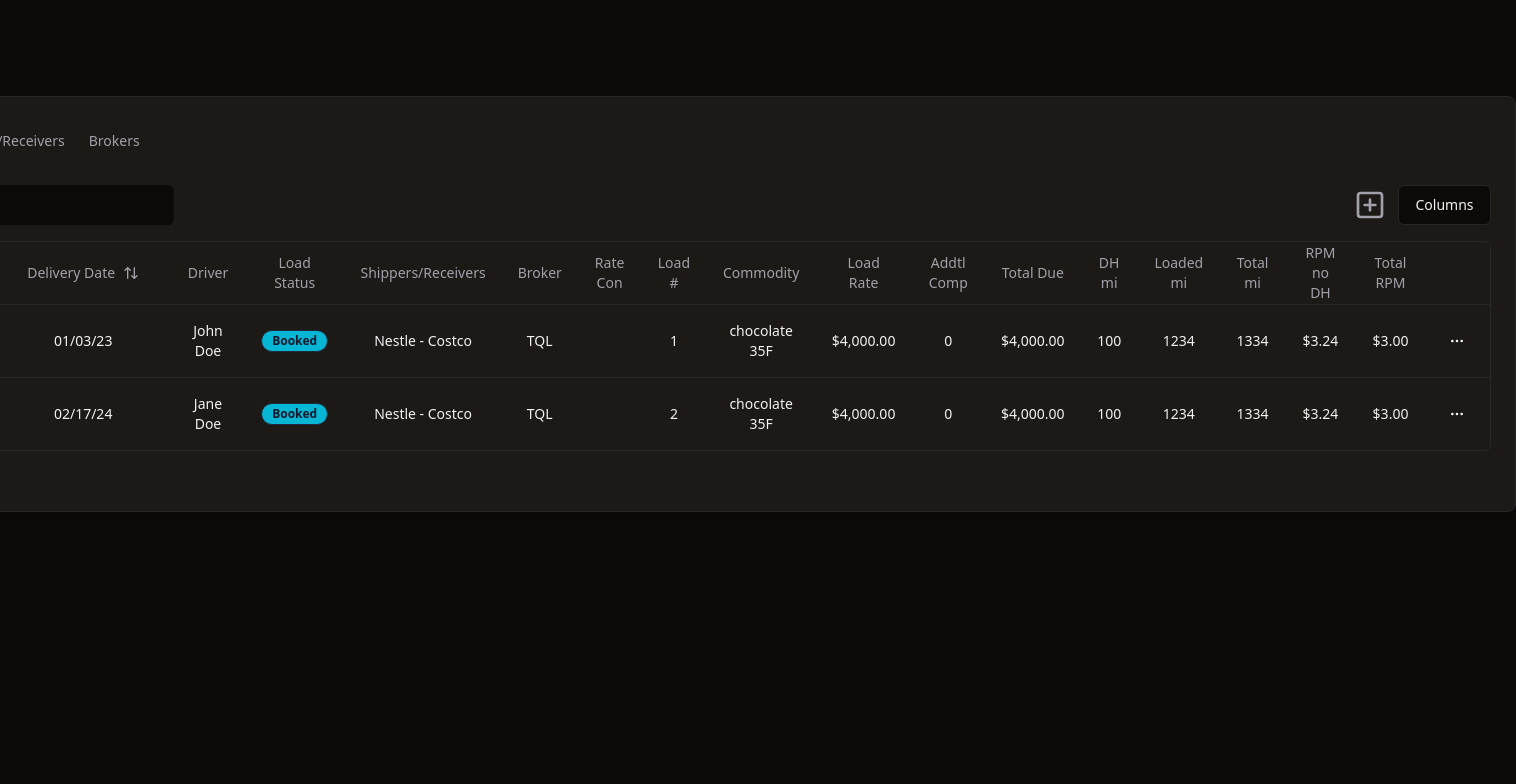
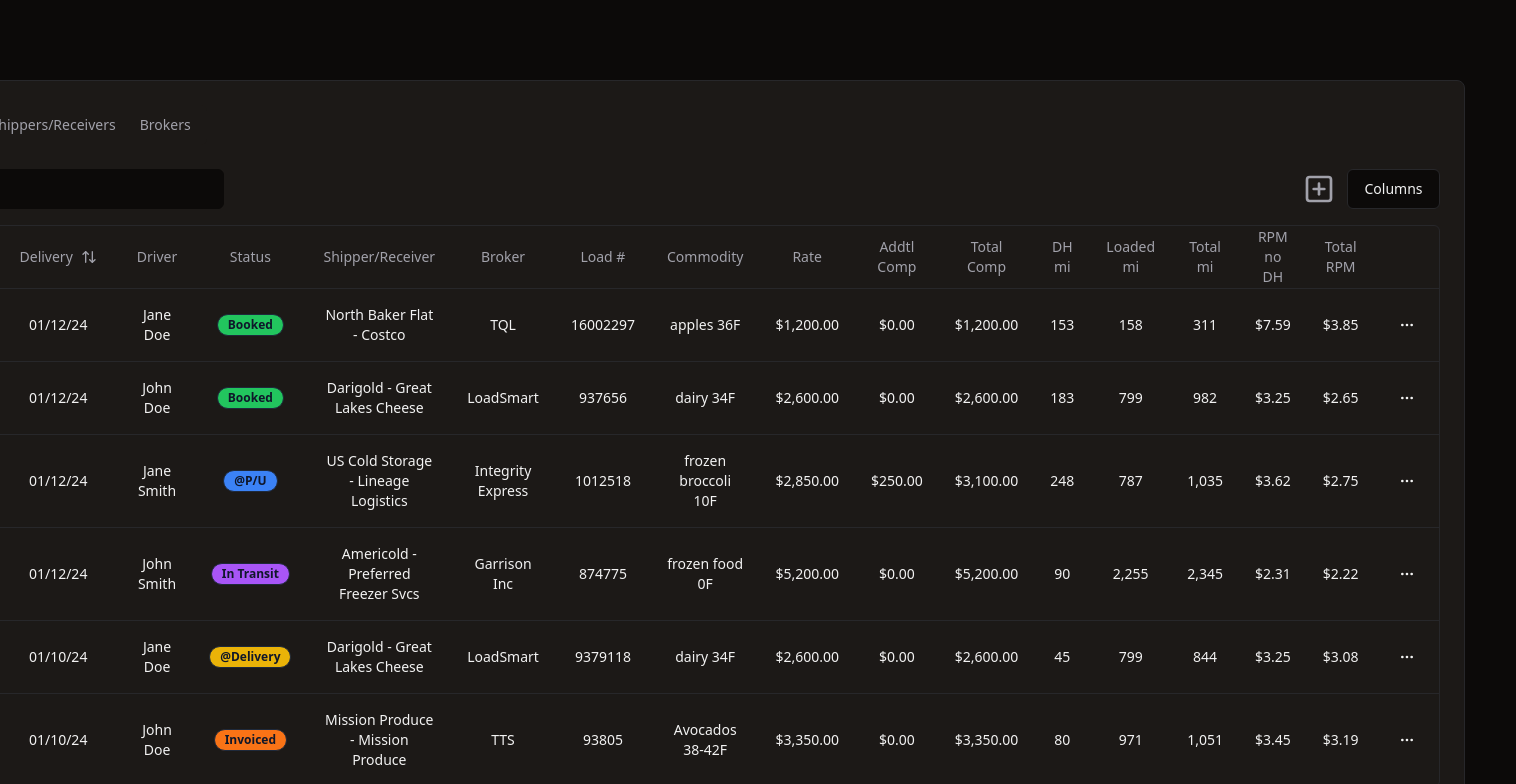
Before and after one commit to joelljones/tms, a Next.js app: page / in a window 1280 px wide. Shown: the top 784 px of the page, 1516 px wide, since content can reach past the window. Built offline with nearby package versions, Linux system fonts and the light colour scheme.

Commit message:
refactor: update data

```diff
--- a/src/app/loads/columns.jsx
+++ b/src/app/loads/columns.jsx
@@ -94,8 +94,9 @@ export const columns = [
         <Button
           variant="ghost"
           onClick={() => column.toggleSorting(column.getIsSorted() === 'asc')}
+          className="p-2"
         >
-          Date Booked
+          Booked
           <ArrowUpDown className="ml-2 h-4 w-4" />
         </Button>
       );
@@ -109,8 +110,9 @@ export const columns = [
         <Button
           variant="ghost"
           onClick={() => column.toggleSorting(column.getIsSorted() === 'asc')}
+          className="p-2"
         >
-          Delivery Date
+          Delivery
           <ArrowUpDown className="ml-2 h-4 w-4" />
         </Button>
       );
@@ -122,11 +124,11 @@ export const columns = [
   },
   {
     accessorKey: 'loadStatus',
-    header: 'Load Status',
+    header: 'Status',
   },
   {
     accessorKey: 'shippersReceivers',
-    header: 'Shippers/Receivers',
+    header: 'Shipper/Receiver',
   },
   {
     accessorKey: 'broker',
@@ -147,7 +149,7 @@ export const columns = [
   {
     accessorKey: 'loadRate',
     // header: 'Load Rate',
-    header: () => <div>Load Rate</div>,
+    header: () => <div>Rate</div>,
     cell: ({ row }) => {
       const loadRate = parseFloat(row.getValue('loadRate'));
       const formatted = new Intl.NumberFormat('en-US', {
@@ -160,18 +162,28 @@ export const columns = [
   },
   {
     accessorKey: 'addtlComp',
-    header: 'Addtl Comp',
-  },
-  {
-    accessorKey: 'totalDue',
-    // header: 'Total Due',
-    header: () => <div>Total Due</div>,
+    // header: 'Addtl Comp',
+    header: () => <div>Addtl Comp</div>,
     cell: ({ row }) => {
-      const totalDue = parseFloat(row.getValue('totalDue'));
+      const addtlComp = parseFloat(row.getValue('addtlComp'));
       const formatted = new Intl.NumberFormat('en-US', {
         style: 'currency',
         currency: 'USD',
-      }).format(totalDue);
+      }).format(addtlComp);
+
+      return <div className="font-medium">{formatted}</div>;
+    },
+  },
+  {
+    accessorKey: 'totalComp',
+    // header: 'Total Due',
+    header: () => <div>Total Comp</div>,
+    cell: ({ row }) => {
+      const totalComp = parseFloat(row.getValue('totalComp'));
+      const formatted = new Intl.NumberFormat('en-US', {
+        style: 'currency',
+        currency: 'USD',
+      }).format(totalComp);
 
       return <div className="font-medium">{formatted}</div>;
     },
@@ -182,11 +194,25 @@ export const columns = [
   },
   {
     accessorKey: 'loadedMi',
-    header: 'Loaded mi',
+    // header: 'Loaded mi',
+    header: () => <div>Loaded mi</div>,
+    cell: ({ row }) => {
+      const loadedMi = parseFloat(row.getValue('loadedMi'));
+      const formatted = new Intl.NumberFormat('en-US').format(loadedMi);
+
+      return <div className="font-medium">{formatted}</div>;
+    },
   },
   {
     accessorKey: 'totalMi',
-    header: 'Total mi',
+    // header: 'Total mi',
+    header: () => <div>Total mi</div>,
+    cell: ({ row }) => {
+      const totalMi = parseFloat(row.getValue('totalMi'));
+      const formatted = new Intl.NumberFormat('en-US').format(totalMi);
+
+      return <div className="font-medium">{formatted}</div>;
+    },
   },
   {
     accessorKey: 'rpmNoDh',
--- a/src/app/loads/data-table.jsx
+++ b/src/app/loads/data-table.jsx
@@ -56,7 +56,9 @@ export default function DataTable({ columns, data }) {
   const [sorting, setSorting] = React.useState([]);
   const [rowSelection, setRowSelection] = React.useState({});
   const [columnFilters, setColumnFilters] = React.useState([]);
-  const [columnVisibility, setColumnVisibility] = React.useState({});
+  const [columnVisibility, setColumnVisibility] = React.useState({
+    rateCon: false, //hide this column by default
+  });
 
   const table = useReactTable({
     data,
@@ -165,7 +167,15 @@ export default function DataTable({ columns, data }) {
                     // </TableCell>
                     <TableCell key={cell.id} className="text-center">
                       {cell.getValue() === 'Booked' ? (
-                        <Badge className="dark:bg-cyan-500">Booked</Badge>
+                        <Badge className="dark:bg-green-500">Booked</Badge>
+                      ) : cell.getValue() === '@ P/U' ? (
+                        <Badge className="dark:bg-blue-500">@P/U</Badge>
+                      ) : cell.getValue() === 'In Transit' ? (
+                        <Badge className="dark:bg-purple-500">In Transit</Badge>
+                      ) : cell.getValue() === '@ Delivery' ? (
+                        <Badge className="dark:bg-yellow-500">@Delivery</Badge>
+                      ) : cell.getValue() === 'Invoiced' ? (
+                        <Badge className="dark:bg-orange-500">Invoiced</Badge>
                       ) : (
                         flexRender(
                           cell.column.columnDef.cell,
--- a/src/app/loads/page.jsx
+++ b/src/app/loads/page.jsx
@@ -3,6 +3,8 @@
 import { columns } from './columns';
 // import { DataTable } from './data-table';
 import DataTable from './data-table';
+
+// const dhMi = 0;
 
 // async function getData(): Promise<Payment[]> {
 async function getData() {
@@ -14,45 +16,135 @@ async function getData() {
     //   status: 'pending',
     //   email: 'm@example.com',
     // },
+
+    // BOOKED
+    {
+      id: '728ed52k',
+      dateBooked: '01/10/24',
+      deliveryDate: '01/12/24',
+      driver: 'Jane Doe',
+      loadStatus: 'Booked',
+      shippersReceivers: 'North Baker Flat - Costco',
+      broker: 'TQL',
+      rateCon: '',
+      loadNum: 16002297,
+      commodity: 'apples 36F',
+      loadRate: 1200,
+      addtlComp: 0,
+      totalComp: 1200,
+      dhMi: 153,
+      loadedMi: 158,
+      totalMi: 311,
+      rpmNoDh: 7.59,
+      totalRpm: 3.85,
+    },
+    {
+      id: '728ed52j',
+      dateBooked: '01/10/24',
+      deliveryDate: '01/12/24',
+      driver: 'John Doe',
+      loadStatus: 'Booked',
+      shippersReceivers: 'Darigold - Great Lakes Cheese',
+      broker: 'LoadSmart',
+      rateCon: '',
+      loadNum: 937656,
+      commodity: 'dairy 34F',
+      loadRate: 2600,
+      addtlComp: 0,
+      totalComp: 2600,
+      dhMi: 183,
+      loadedMi: 799,
+      totalMi: 982,
+      rpmNoDh: 3.25,
+      totalRpm: 2.65,
+    },
+
+    // @ P/U
+    {
+      id: '728ed52i',
+      dateBooked: '01/10/24',
+      deliveryDate: '01/12/24',
+      driver: 'Jane Smith',
+      loadStatus: '@ P/U',
+      shippersReceivers: 'US Cold Storage - Lineage Logistics',
+      broker: 'Integrity Express',
+      rateCon: '',
+      loadNum: 1012518,
+      commodity: 'frozen broccoli 10F',
+      loadRate: 2850,
+      addtlComp: 250,
+      totalComp: 3100,
+      dhMi: 248,
+      loadedMi: 787,
+      totalMi: 1035,
+      rpmNoDh: 3.62,
+      totalRpm: 2.75,
+    },
+
+    // IN TRANSIT
+    {
+      id: '728ed52h',
+      dateBooked: '01/08/24',
+      deliveryDate: '01/12/24',
+      driver: 'John Smith',
+      loadStatus: 'In Transit',
+      shippersReceivers: 'Americold - Preferred Freezer Svcs',
+      broker: 'Garrison Inc',
+      rateCon: '',
+      loadNum: 874775,
+      commodity: 'frozen food 0F',
+      loadRate: 5200,
+      addtlComp: 0,
+      totalComp: 5200,
+      dhMi: 90,
+      loadedMi: 2255,
+      totalMi: 2345,
+      rpmNoDh: 2.31,
+      totalRpm: 2.22,
+    },
+
+    // @ DELIVERY
+    {
+      id: '728ed52g',
+      dateBooked: '01/08/24',
+      deliveryDate: '01/10/24',
+      driver: 'Jane Doe',
+      loadStatus: '@ Delivery',
+      shippersReceivers: 'Darigold - Great Lakes Cheese',
+      broker: 'LoadSmart',
+      rateCon: '',
+      loadNum: 9379118,
+      commodity: 'dairy 34F',
+      loadRate: 2600,
+      addtlComp: 0,
+      totalComp: 2600,
+      dhMi: 45,
+      loadedMi: 799,
+      totalMi: 844,
+      rpmNoDh: 3.25,
+      totalRpm: 3.08,
+    },
+
+    // INVOICED
     {
       id: '728ed52f',
-      dateBooked: '01/01/23',
-      deliveryDate: '01/03/23',
+      dateBooked: '01/08/24',
+      deliveryDate: '01/10/24',
       driver: 'John Doe',
-      loadStatus: 'Booked',
-      shippersReceivers: 'Nestle - Costco',
-      broker: 'TQL',
+      loadStatus: 'Invoiced',
+      shippersReceivers: 'Mission Produce - Mission Produce',
+      broker: 'TTS',
       rateCon: '',
-      loadNum: 1,
-      commodity: 'chocolate 35F',
-      loadRate: 4000,
+      loadNum: 93805,
+      commodity: 'Avocados 38-42F',
+      loadRate: 3350,
       addtlComp: 0,
-      totalDue: 4000,
-      dhMi: 100,
-      loadedMi: 1234,
-      totalMi: 1334,
-      rpmNoDh: 3.24,
-      totalRpm: 3,
-    },
-    {
-      id: '827de25f',
-      dateBooked: '02/15/24',
-      deliveryDate: '02/17/24',
-      driver: 'Jane Doe',
-      loadStatus: 'Booked',
-      shippersReceivers: 'Nestle - Costco',
-      broker: 'TQL',
-      rateCon: '',
-      loadNum: 2,
-      commodity: 'chocolate 35F',
-      loadRate: 4000,
-      addtlComp: 0,
-      totalDue: 4000,
-      dhMi: 100,
-      loadedMi: 1234,
-      totalMi: 1334,
-      rpmNoDh: 3.24,
-      totalRpm: 3,
+      totalComp: 3350,
+      dhMi: 80,
+      loadedMi: 971,
+      totalMi: 1051,
+      rpmNoDh: 3.45,
+      totalRpm: 3.19,
     },
     // ...
   ];
--- a/src/app/page.js
+++ b/src/app/page.js
@@ -3,7 +3,7 @@ import TabsDemo from '@/components/tab-toggle';
 
 export default function Home() {
   return (
-    <main className="flex min-h-screen flex-col items-center justify-between p-24">
+    <main className="flex min-h-screen min-w-screen flex-col items-center justify-between py-20 px-8">
       {/* <div className="z-10 max-w-5xl w-full items-center justify-between font-mono text-sm lg:flex">
         <p className="fixed left-0 top-0 flex w-full justify-center border-b border-gray-300 bg-gradient-to-b from-zinc-200 pb-6 pt-8 backdrop-blur-2xl dark:border-neutral-800 dark:bg-zinc-800/30 dark:from-inherit lg:static lg:w-auto  lg:rounded-xl lg:border lg:bg-gray-200 lg:p-4 lg:dark:bg-zinc-800/30">
           Get started by editing&nbsp;
@@ -41,7 +41,7 @@ export default function Home() {
       </div> */}
 
       {/* <ModeToggle /> */}
-      <div className="rounded-lg border bg-card text-card-foreground shadow-sm p-6 min-w-[1751px]">
+      <div className="rounded-lg border bg-card text-card-foreground shadow-sm p-6 min-w-full">
         <TabsDemo />
       </div>
 
--- a/src/components/tab-toggle.jsx
+++ b/src/components/tab-toggle.jsx
@@ -35,9 +35,11 @@ export default function TabsDemo() {
         <TabsContent value="loads">
           <DemoPage />
         </TabsContent>
-        <TabsContent value="drivers">drivers...</TabsContent>
-        <TabsContent value="shippers/receivers">...</TabsContent>
-        <TabsContent value="brokers">...</TabsContent>
+        <TabsContent value="drivers">drivers table coming soon...</TabsContent>
+        <TabsContent value="shippers/receivers">
+          shippers/receivers table coming soon...
+        </TabsContent>
+        <TabsContent value="brokers">brokers table coming soon...</TabsContent>
       </Tabs>
     </div>
   );
```
